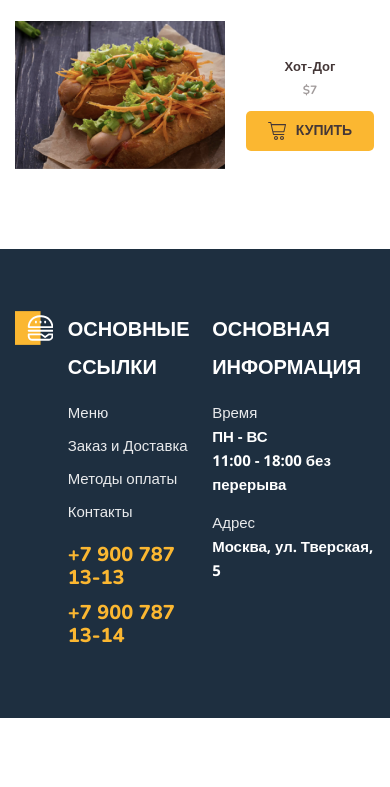
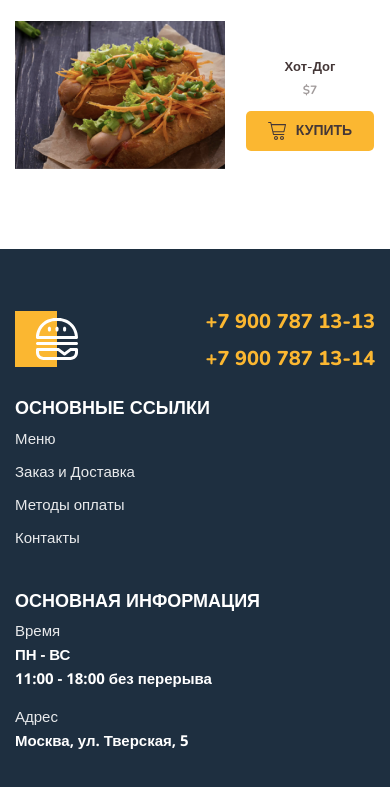
Before and after one commit to ArtyomUschenko/frontend-Module01-hamburger, a website: page src/index.html in a window 390 px wide. Shown: the part 2274-3061 px from the top of the page. Before the commit the page ends 2992 px from the top, so only its background shows below. Drawn offline with nearby package versions, Linux system fonts and the light colour scheme; files that its build step writes are made by us from their sources; files whose address does not match are found by name.

Commit message:
Адаптация подвала под планшет

```diff
--- a/src/sass/style.sass
+++ b/src/sass/style.sass
@@ -677,7 +677,24 @@ a
     &._additionally
       .menu-thumb
         height: 30vw
-
+  .footer
+    gap: 35px
+  .footer-wrapper
+    flex-direction: column
+    position: relative
+  .footer-logo
+    margin-bottom: 9px
+  .footer-tel
+    &._mobile
+      position: absolute
+      top: -13px
+      right: 0
+  .footer-tel._mobile + .footer-tel._mobile
+    top: 24px
+  .footer-title
+    font-size: 18px
+  .footer-title
+    margin-bottom: 0
 
 
 @media (max-width: 450px)
```
